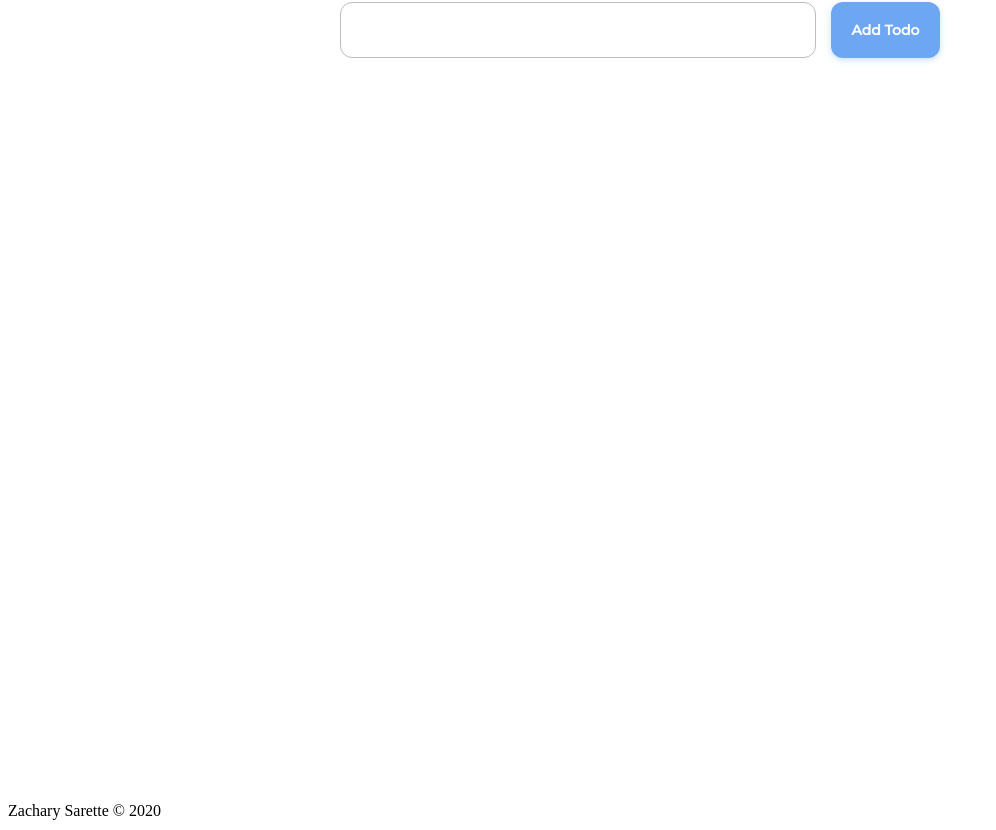
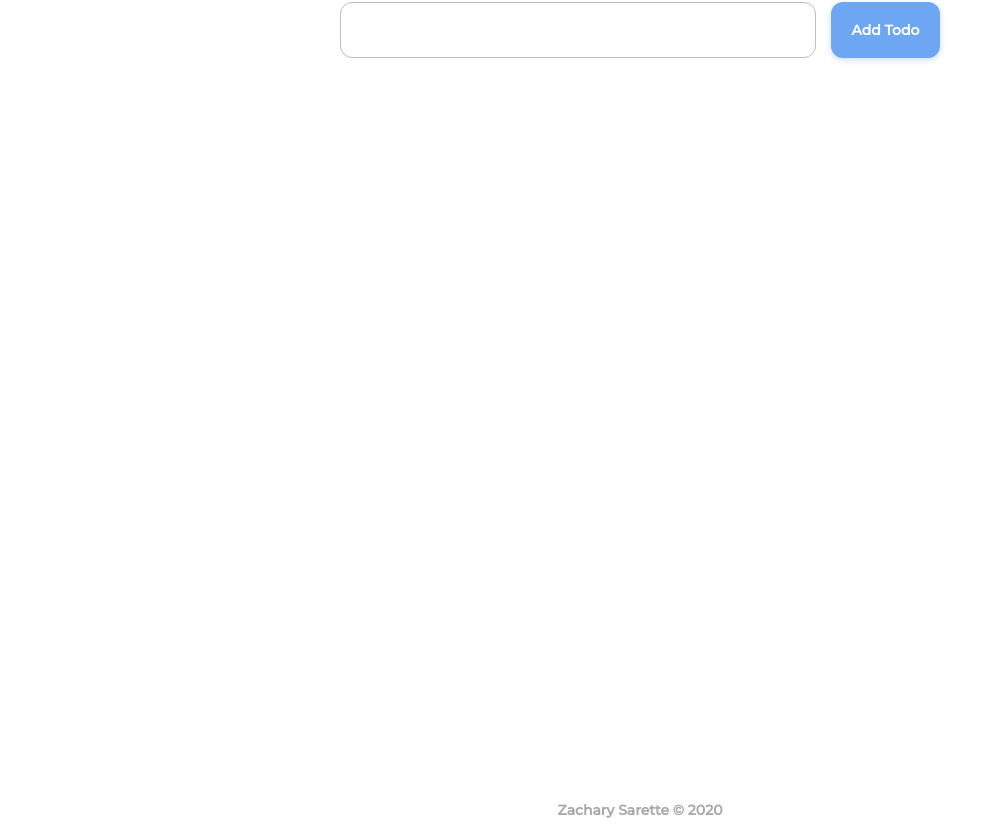
Before and after one commit to zacharysarette/super-todo-list, a React (Create React App) app: page / in a window 1280 px wide. Shown: the part 160-990 px from the top of the page, without its empty margins (0-996 px from the left). Built offline with nearby package versions, Linux system fonts and the light colour scheme; the HTML template or start-up script is replaced by a standard one.

Commit message:
Adds footer class name to footer

```diff
--- a/src/App.js
+++ b/src/App.js
@@ -121,7 +121,7 @@ function App() {
         </content>
 
       </main>
-      <footer>
+      <footer className='footer'>
         Zachary Sarette &copy; 2020
       </footer>
     </>
```
